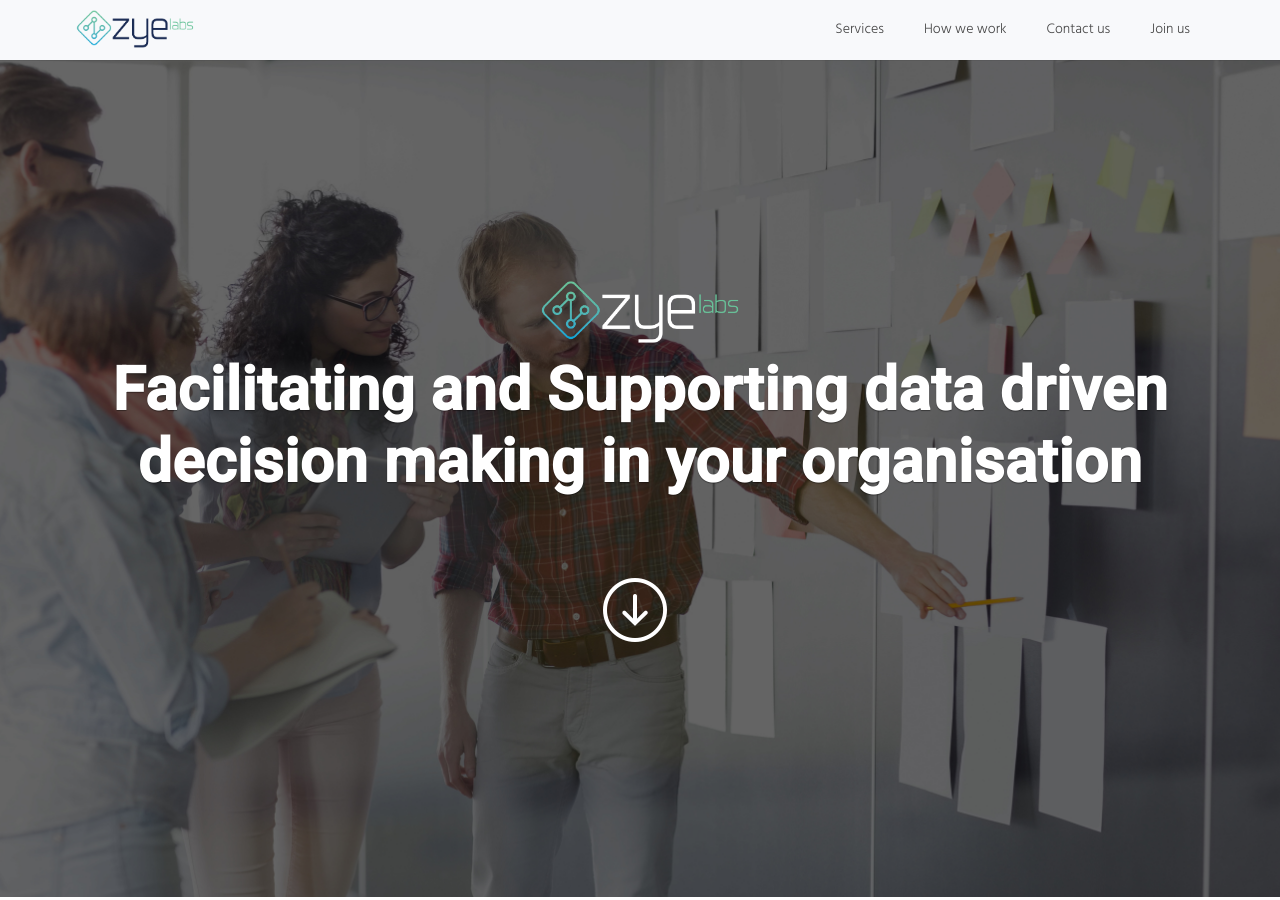
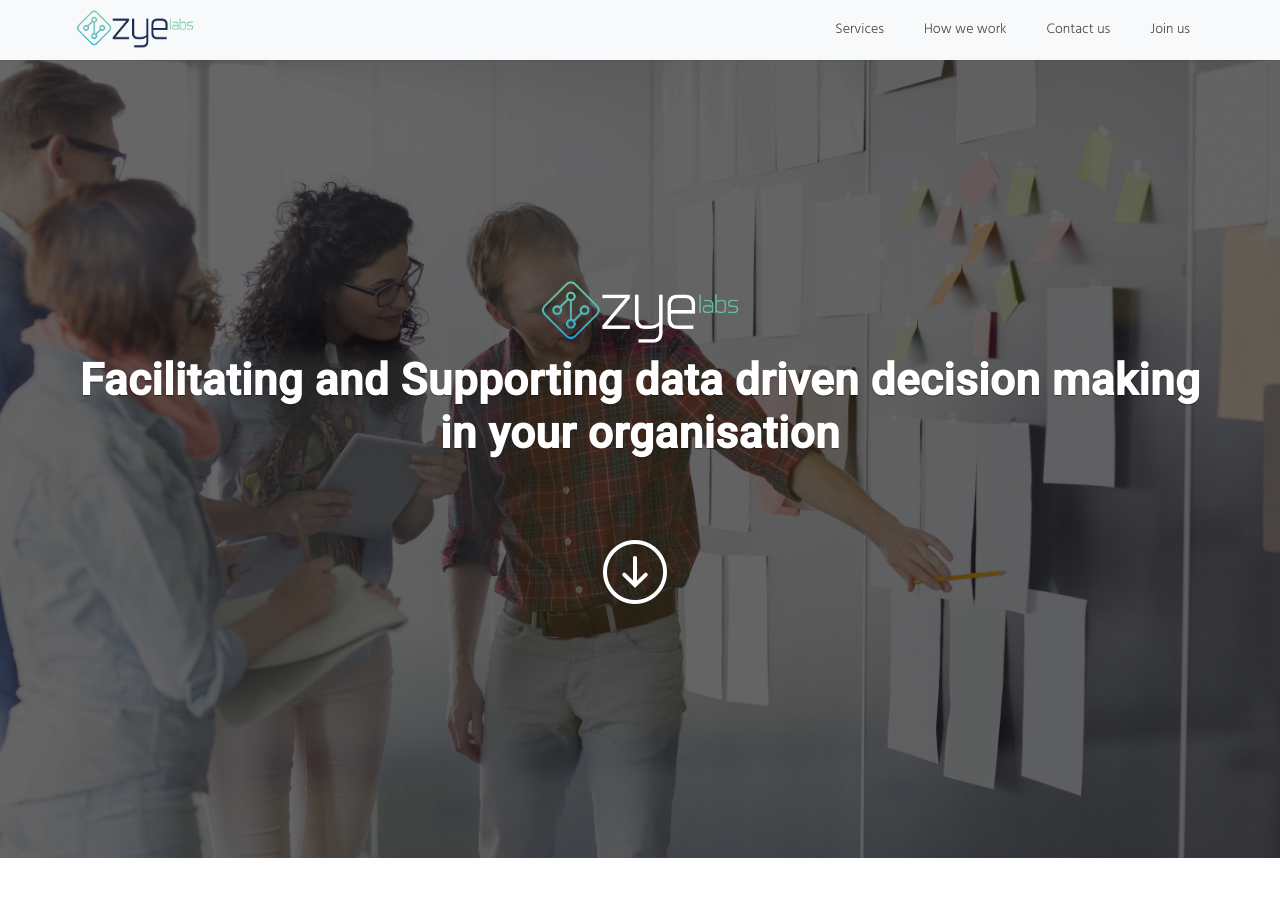
Before and after one commit to ZyeLabs/zyelabs.github.io, a Jekyll site: the page built from index.html, in a window 1280 px wide and 900 px high. Built offline with Jekyll 4.4.1, drawn with Linux system fonts in a browser that asks for light colours.

Commit message:
changing standbank new icon

```diff
--- a/_layouts/default.html
+++ b/_layouts/default.html
@@ -98,9 +98,9 @@
             <div class="slogan">
                 <img src="assets/images/uploads/z.png" alt="" class="wow fadeIn custom-slogan-img"
                      data-wow-duration="1s" data-wow-delay="1s">
-                <h1 class="banner-h1">
+                <h2 class="banner-h1">
                     <strong>Facilitating and Supporting data driven decision making in your organisation</strong>
-                </h1>
+                </h2>
             </div>
             <i class="icon big-icon wow slideInUp icon-arrow-down custom-down-arrow" data-wow-duration="1s" data-wow-delay="2s"></i>
         </div>
@@ -126,7 +126,7 @@
 
                         <div class="row">
                             <div class="col-sm-6 col-md-3">
-                                <img src="assets/images/uploads/standard-bank.jpg" alt="standard-bank logo" class="custom-partner-logo">
+                                <img src="assets/images/uploads/Standard-bank2.png" alt="standard-bank logo" class="custom-partner-logo">
                             </div>
                             <div class="col-sm-6 col-md-3">
                                 <img src="assets/images/uploads/cellc.jpg" alt="cell clogo" class="custom-partner-logo">
```
Also changed, not shown: assets/images/uploads/Standard-bank2.png (added).
